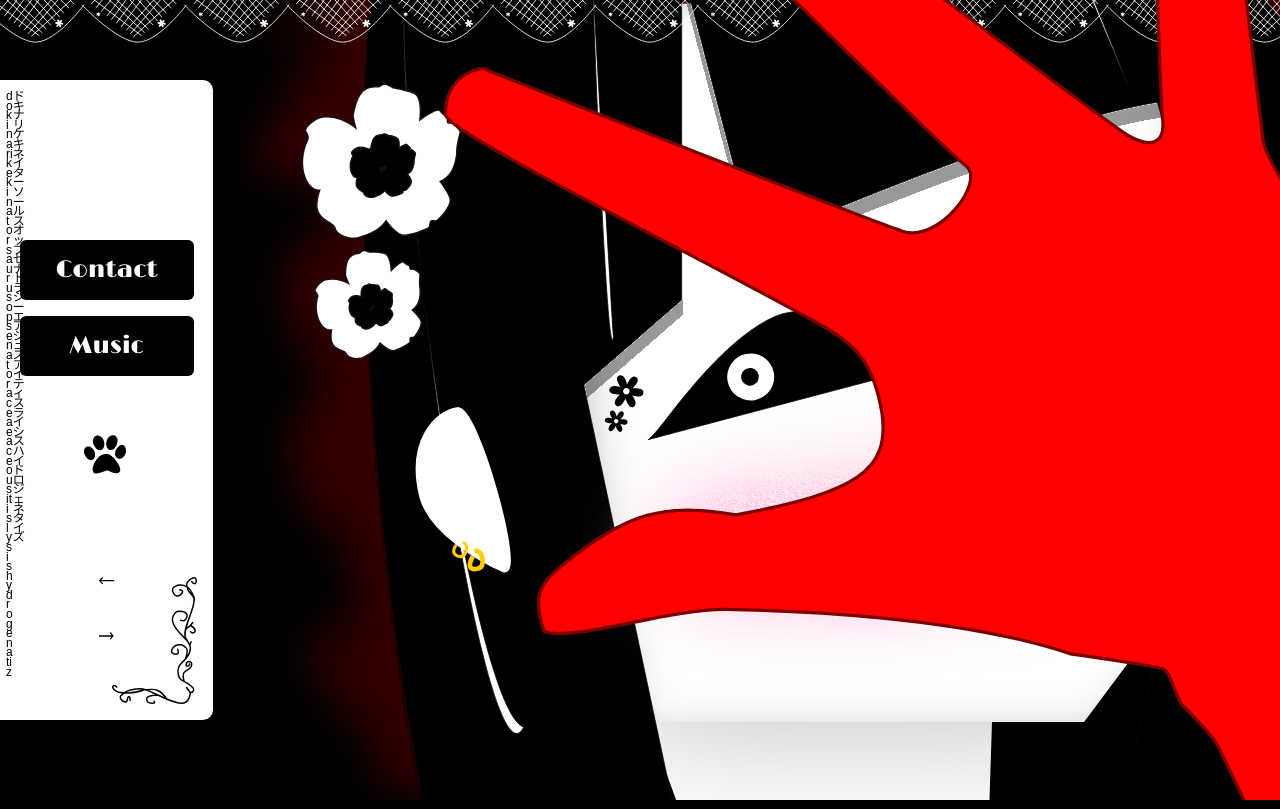
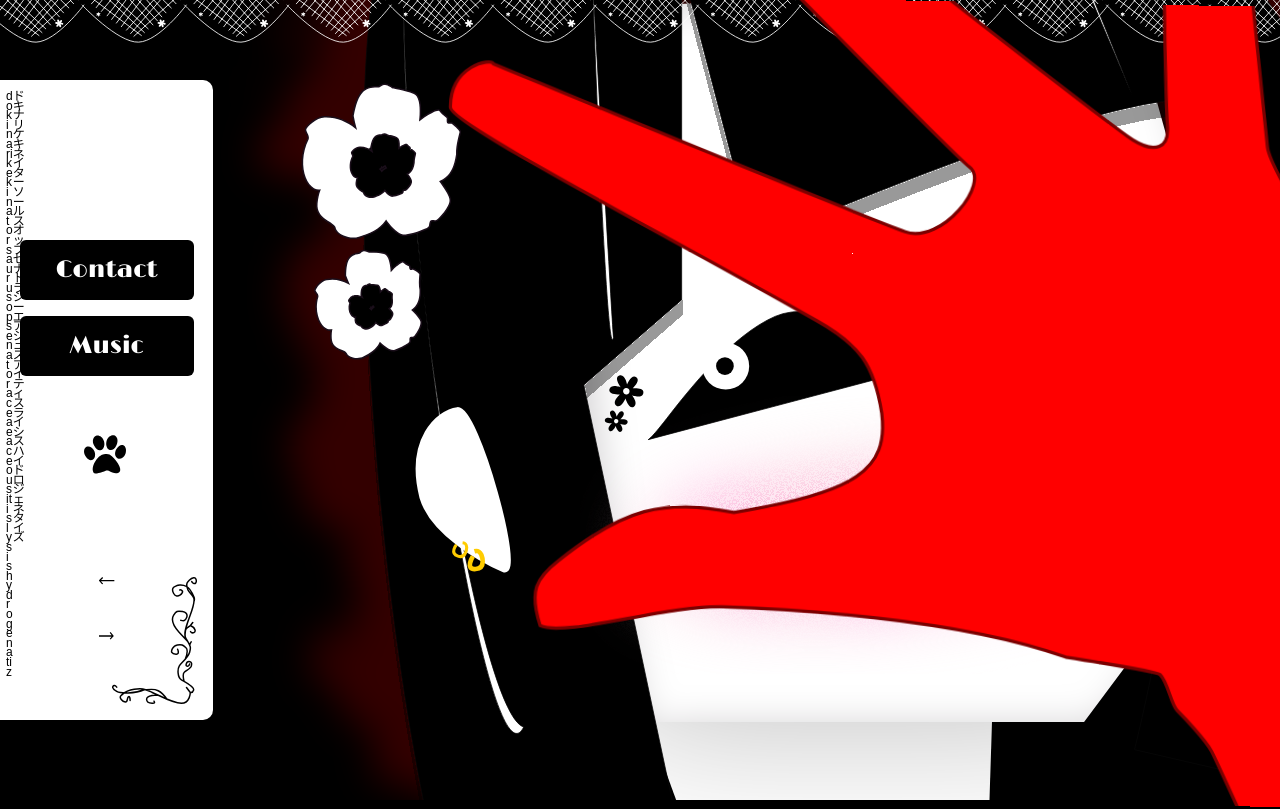
Before and after one commit to tyemilen/tyemilen.github.io, a website: page y/index.html in a window 1280 px wide. Both pictures are taken after a click on the element 106 px from the left and 564 px from the top of the page. Shown: the top 809 px of the page. Drawn offline with nearby package versions, Linux system fonts and the light colour scheme; no server answers; a web font is replaced by a local one.

Commit message:
eye movement upd

```diff
--- a/assets/js/y/main.js
+++ b/assets/js/y/main.js
@@ -102,6 +102,8 @@ const SLUG = 'rawr';
 const webringLeft = document.getElementById('webring-left');
 const webringRight = document.getElementById('webring-right');
 
+const eye = document.querySelector('g[id="eye"]');
+
 document.addEventListener('DOMContentLoaded', async () => {
 	const data = await fetch(`https://webring.otomir23.me/${SLUG}/data`).then((r) => r.json());
 
@@ -111,3 +113,24 @@ document.addEventListener('DOMContentLoaded', async () => {
 	webringRight.querySelector('p').innerText = data.next.name;
 	webringRight.onclick = () => (window.location.href = data.next.url);
 });
+
+const MAX_DISTANCE = 30;
+
+window.addEventListener('mousemove', (event) => {
+    const rect = eye.getBoundingClientRect();
+    const eyeX = rect.left + rect.width / 2;
+    const eyeY = rect.top + rect.height / 2;
+
+    const deltaX = event.clientX - eyeX;
+    const deltaY = event.clientY - eyeY;
+
+    const angle = Math.atan2(deltaY, deltaX);
+    const distance = Math.sqrt(deltaX * deltaX + deltaY * deltaY);
+
+    const clampedDistance = Math.min(distance, MAX_DISTANCE);
+
+    const moveX = Math.cos(angle) * clampedDistance;
+    const moveY = Math.sin(angle) * clampedDistance;
+
+    eye.style.transform = `translate(${moveX}px, ${moveY}px)`;
+});
--- a/y/index.html
+++ b/y/index.html
@@ -608,19 +608,23 @@
 			}
 
 			g[id="eye"] {
-				animation: eye 5s ease-in-out infinite alternate;
 				transform-origin: center;
+				transition: transform 0.1s ease-out;
 			}
 
-			@keyframes eye {
+			#hand {
+				animation: hand 2.5s infinite alternate;
+			}
+
+			@keyframes hand {
 				from {
 					rotate: 0deg;
 				}
-
 				to {
-					rotate: 30deg;
+					rotate: 1deg;
 				}
 			}
+
 			@keyframes flower2 {
 				from {
 					rotate: 0deg;
```
